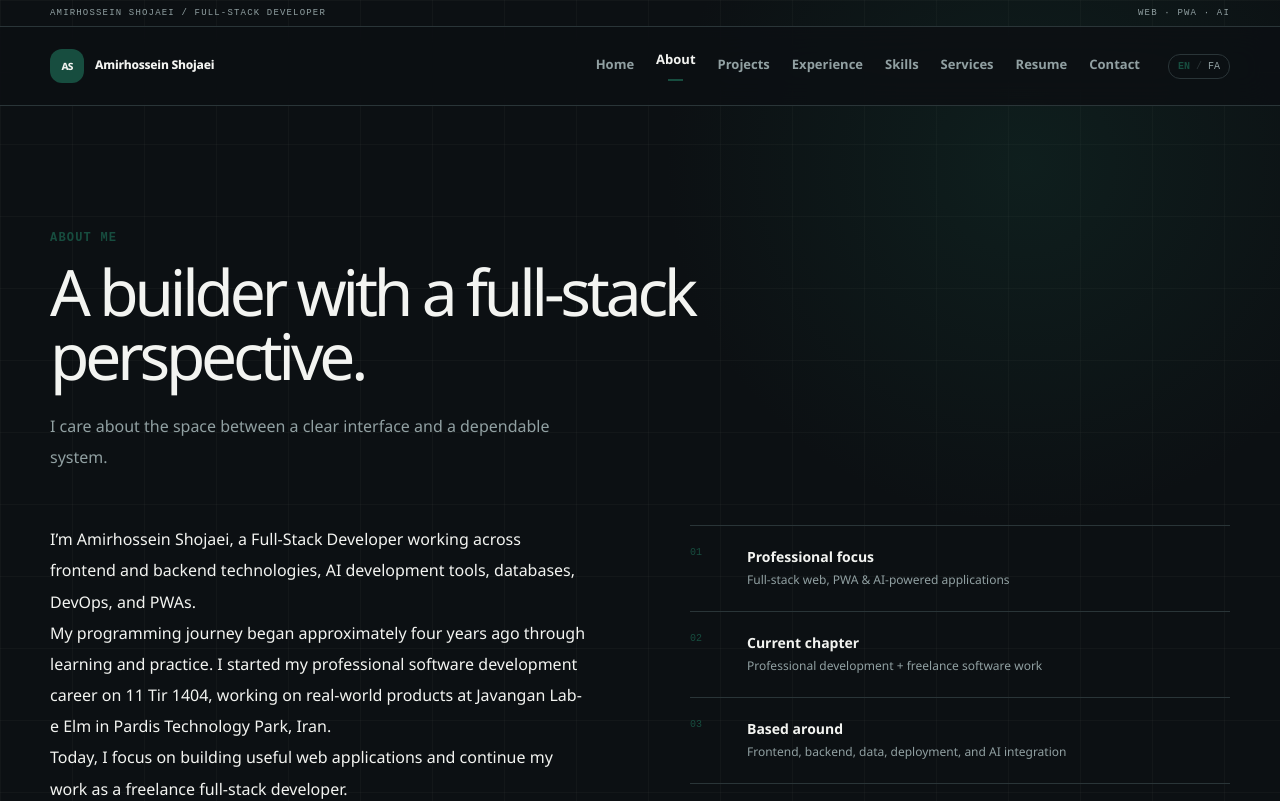
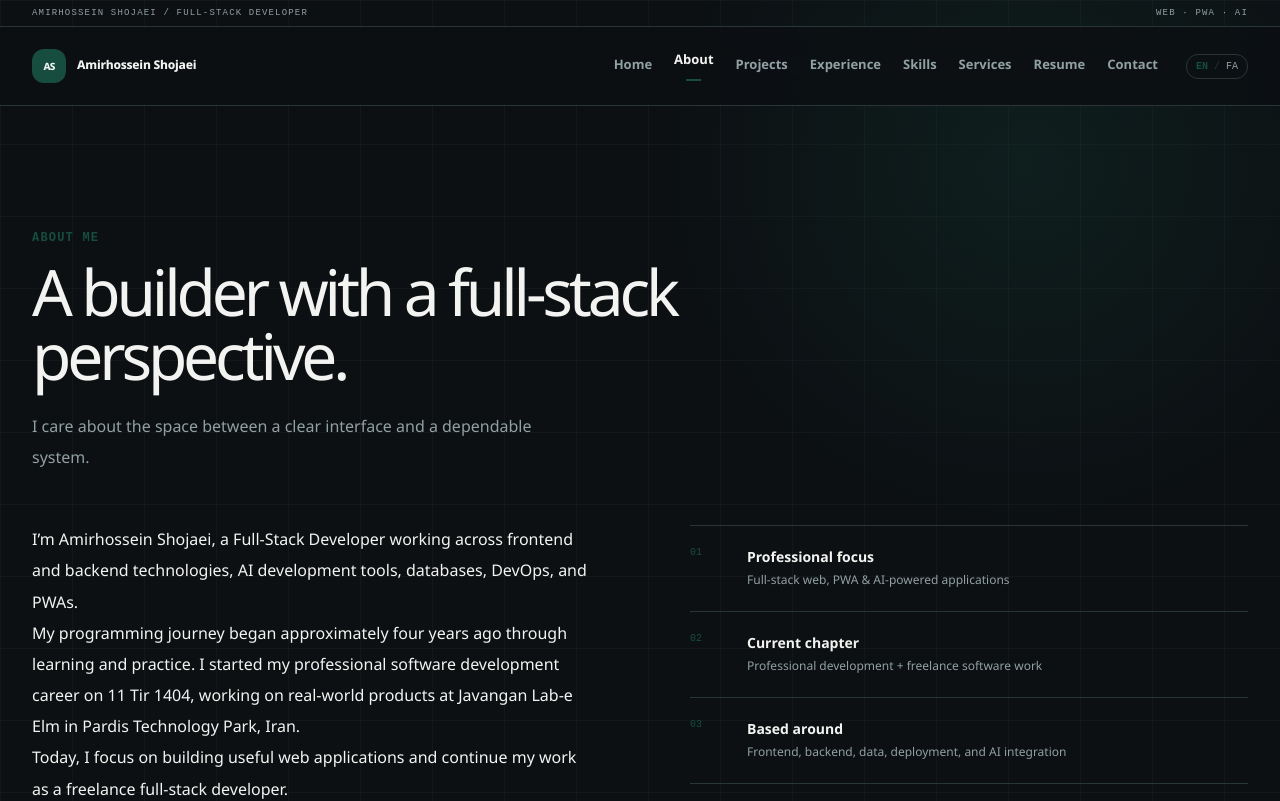
Before and after one commit to amirhossein-shojaei/mysite, a React (Vite) app: page /mysite/about in a window 1280 px wide. Shown: the top 801 px of the page. Built offline with nearby package versions, Linux system fonts and the light colour scheme.

Commit message:
feat: make page content and marquee bar full-width edge-to-edge

```diff
--- a/src/styles/globals.css
+++ b/src/styles/globals.css
@@ -83,7 +83,9 @@ textarea {
     72px 72px;
 }
 .container {
-  width: min(1180px, calc(100% - 64px));
+  width: 100%;
+  padding-left: max(32px, env(safe-area-inset-left));
+  padding-right: max(32px, env(safe-area-inset-right));
   margin: auto;
 }
 .topline {
@@ -97,7 +99,8 @@ textarea {
   letter-spacing: 0.13em;
   display: flex;
   justify-content: space-between;
-  padding: 0 max(32px, calc((100% - 1180px) / 2));
+  padding: 0 max(32px, env(safe-area-inset-left)) 0
+    max(32px, env(safe-area-inset-right));
 }
 .nav-wrap {
   position: sticky;
@@ -1190,7 +1193,8 @@ textarea {
 }
 @media (max-width: 820px) {
   .container {
-    width: min(100% - 40px, 640px);
+    padding-left: 20px;
+    padding-right: 20px;
   }
   .topline {
     padding: 0 20px;
@@ -1327,7 +1331,8 @@ textarea {
 }
 @media (max-width: 480px) {
   .container {
-    width: calc(100% - 32px);
+    padding-left: 16px;
+    padding-right: 16px;
   }
   .topline span:last-child {
     display: none;
@@ -1518,7 +1523,7 @@ textarea {
 .marquee-label {
   width: 145px;
   flex: 0 0 145px;
-  padding-left: max(32px, calc((100vw - 1180px) / 2));
+  padding-left: max(32px, env(safe-area-inset-left));
   color: var(--muted);
   font:
     9px ui-monospace,
@@ -1697,8 +1702,8 @@ textarea {
   }
 }
 .marquee-label {
-  width: max(145px, calc((100vw - 1180px) / 2 + 105px));
-  flex: 0 0 max(145px, calc((100vw - 1180px) / 2 + 105px));
+  width: 145px;
+  flex: 0 0 145px;
   white-space: nowrap;
 }
 .marquee-window {
```
